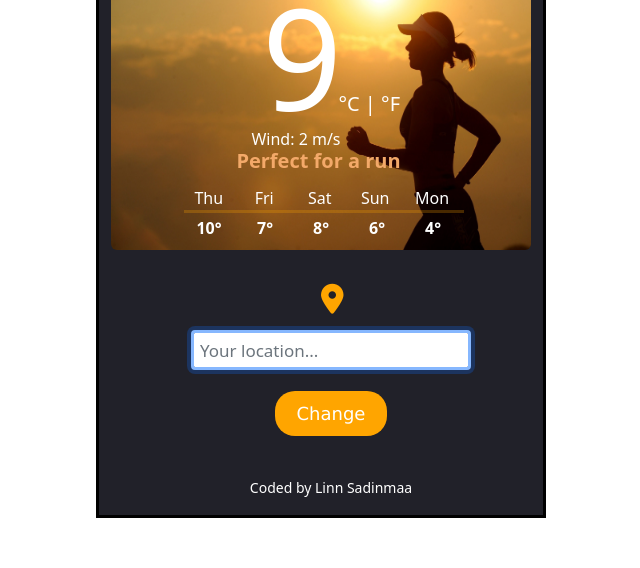
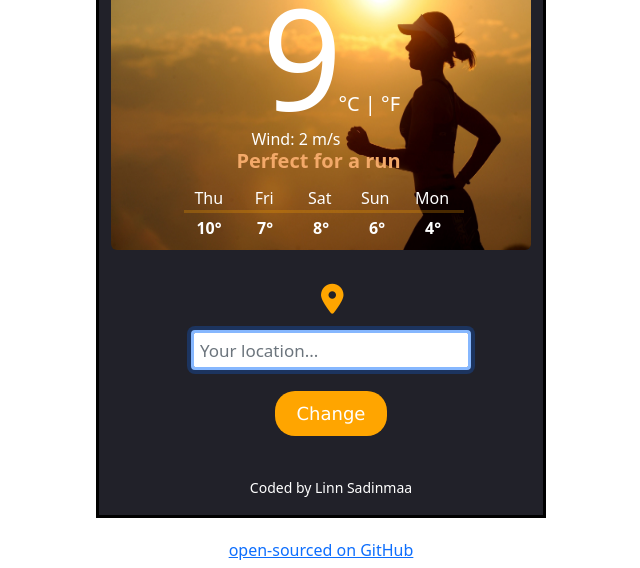
Before and after one commit to linnsadinmaa/Weather_project, a plain HTML site: page index.html in a window 1280 px wide. Shown: the part 232-800 px from the top of the page, without its empty margins (319-959 px from the left). Drawn offline with nearby package versions, Linux system fonts and the light colour scheme; no server answers; a web font is replaced by a local one.

Commit message:
Added link to GitHub

```diff
--- a/index.html
+++ b/index.html
@@ -65,6 +65,11 @@
 <div class="coder">Coded by
   Linn Sadinmaa</div>
 </div>
+<div class="github-link">
+    <a href="https://github.com/linnsadinmaa/Weather_project" >open-sourced on GitHub</a>
+</div>
+
 <script src="src/index.js"></script>
+
   </body>
 </html>
--- a/src/styles.css
+++ b/src/styles.css
@@ -153,7 +153,9 @@ hr {
   margin-top: 95px;
   position: relative;
 }
-
+.github-link {
+  margin: -280px auto;
+}
 /*IMAGES/ICONS*/
 .img-runner {
   display: block;
```
